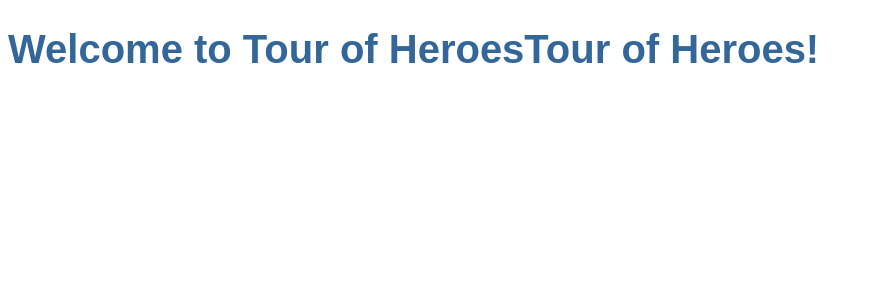
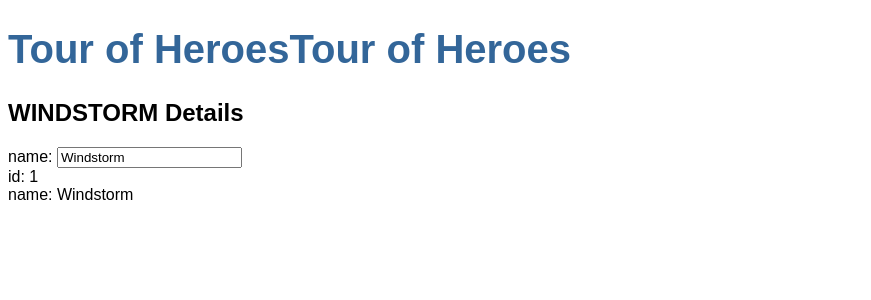
Before and after one commit to AnMa12/AngularTutorial, an Angular app in the folder angular-tour-of-heroes/: page / in a window 1280 px wide. Shown: the top 300 px of the page, without its empty margins (0-871 px from the left). Built offline with nearby package versions, Linux system fonts and the light colour scheme.

Commit message:
3. The Hero Editor (ngModel & oject class)

```diff
--- a/angular-tour-of-heroes/src/app/app.component.html
+++ b/angular-tour-of-heroes/src/app/app.component.html
@@ -1,4 +1,2 @@
-
-  <h1>
-    Welcome to {{ title }}!
-  </h1>
+<h1>{{title}}</h1>
+<app-heroes></app-heroes>
--- /dev/null
+++ b/angular-tour-of-heroes/src/app/hero.ts
@@ -0,0 +1,4 @@
+export class Hero {
+  id: number;
+  name: string;
+}
--- /dev/null
+++ b/angular-tour-of-heroes/src/app/heroes/heroes.component.html
@@ -0,0 +1,11 @@
+<h2>{{hero.name | uppercase}} Details</h2>
+
+<div>
+  <label>
+    name:
+    <input [(ngModel)]="hero.name" placeholder="name">
+  </label>
+</div>
+
+<div><span>id: </span>{{hero.id}}</div>
+<div><span>name: </span>{{hero.name}}</div>
--- /dev/null
+++ b/angular-tour-of-heroes/src/app/heroes/heroes.component.ts
@@ -0,0 +1,22 @@
+import { Component, OnInit } from '@angular/core';
+import { Hero } from '../hero';
+
+@Component({
+  selector: 'app-heroes',
+  templateUrl: './heroes.component.html',
+  styleUrls: ['./heroes.component.css']
+})
+export class HeroesComponent implements OnInit {
+
+  constructor() { }
+
+  //hero property for a hero named "Windstorm"
+  hero: Hero = {
+    id: 1,
+    name: 'Windstorm'
+  };
+
+  ngOnInit() {
+  }
+
+}
```
Also changed, not shown: angular-tour-of-heroes/src/app/app.module.ts (+6 -2 lines), angular-tour-of-heroes/src/app/heroes/heroes.component.css (added), 1 other file (tests, documents, lock files or other folders).
